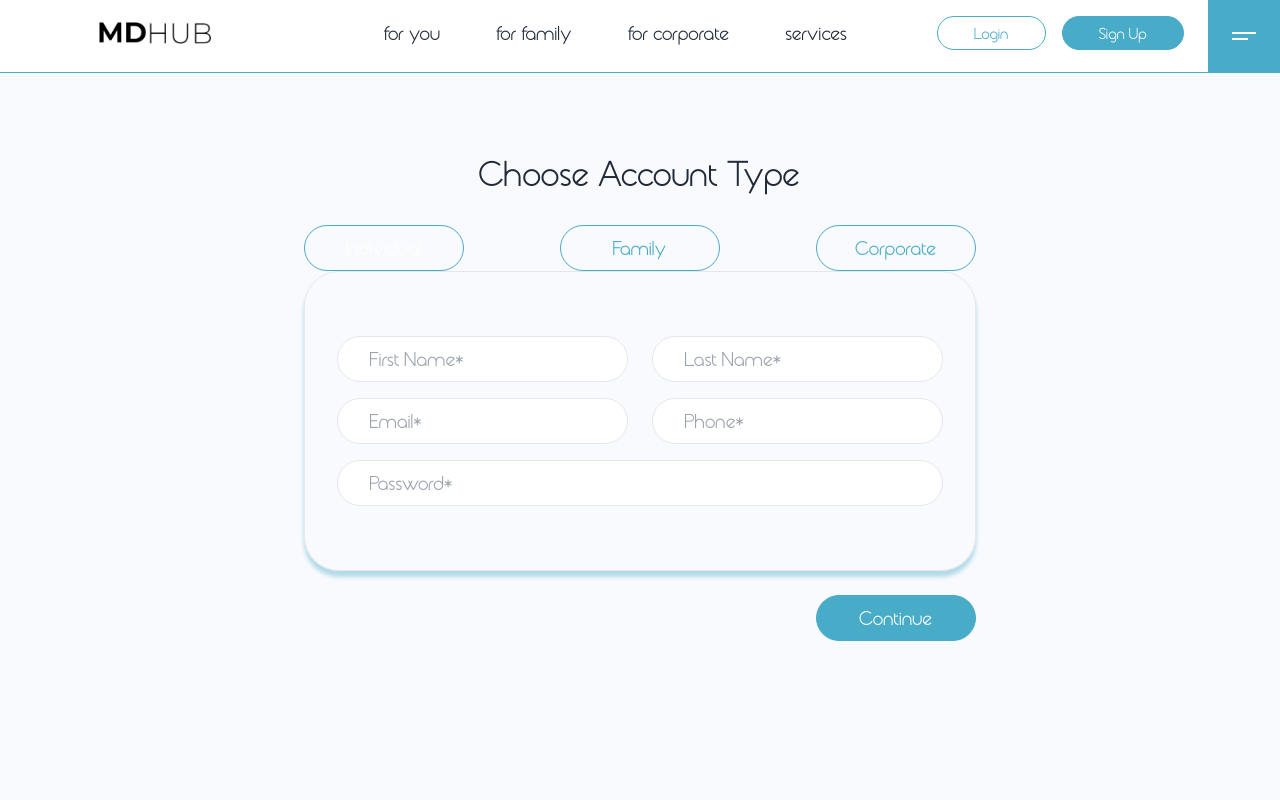
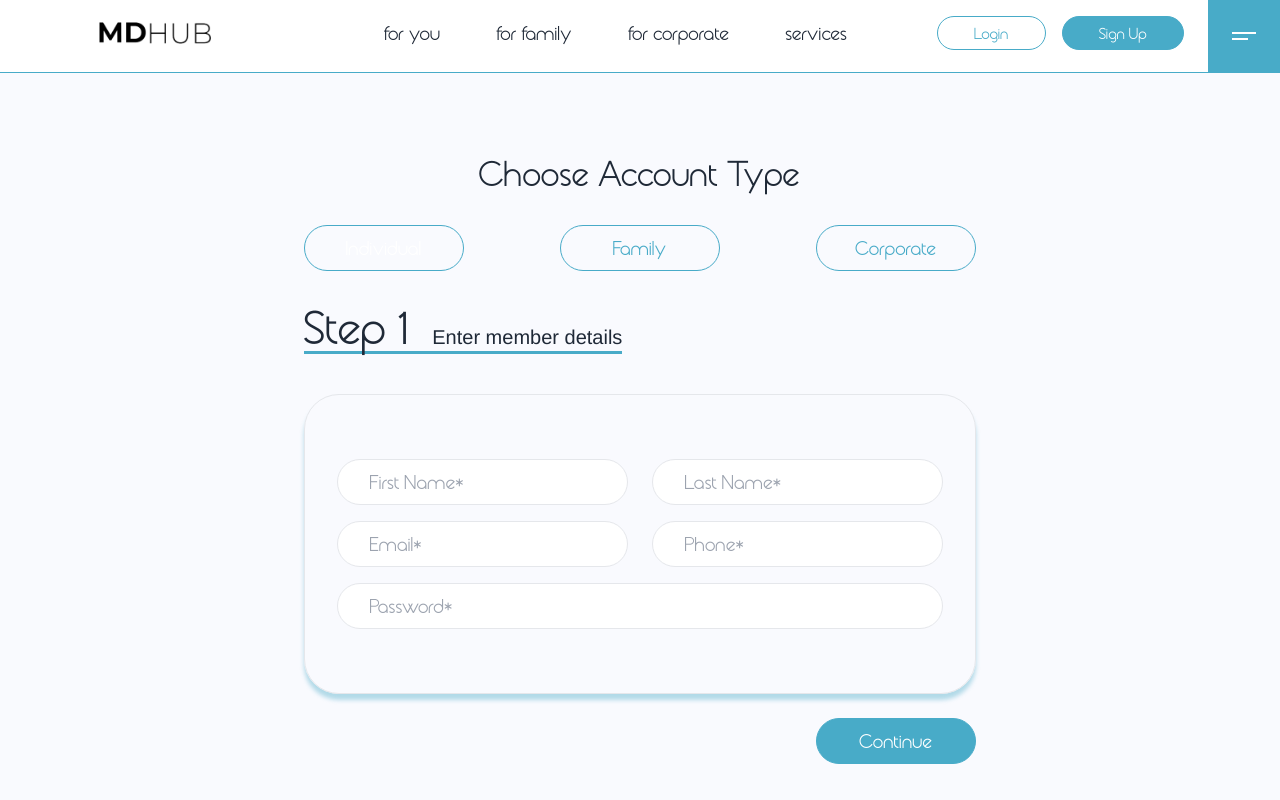
Before and after one commit to DenisLo-master/MdHub, a React (Vite) app: page /register in a window 1280 px wide. Shown: the top 800 px of the page. Built offline with nearby package versions, Linux system fonts and the light colour scheme.

Commit message:
refactored code

```diff
--- a/src/sections/Signup/SignupStepOne.jsx
+++ b/src/sections/Signup/SignupStepOne.jsx
@@ -12,12 +12,26 @@ const SignupStepOne = () => {
   const showSecondFamilyMemberForm = registerationStore(state => state.showSecondFamilyMemberForm)
   const showThirdFamilyMemberForm = registerationStore(state => state.showThirdFamilyMemberForm)
   const showFourthFamilyMemberForm = registerationStore(state => state.showFourthFamilyMemberForm)
-
-
-
+  const formStep = registerationStore(state => state.formStep)
 
   return (
     <section className='space-y-6'>
+      <article className="w-full self-start pt-8 pb-4 mb-4 ">
+        <div className="w-full flex justify-between items-center">
+          <article className="border-b-primary flex items-baseline gap-x-6 border-b-[3px] max-w-xs">
+            <h2 className="text-5xl ">Step 1</h2>
+            <div className="font-body text-xl font-light">
+              <div className="text-right">
+                <p>Enter member details</p>
+                <p className="text-sm">
+                  {selectedAccountType === "family" && "Upto 4 Family Members"}
+                  {selectedAccountType === "corporate" && "Upto 10 Employees"}
+                </p>
+              </div>
+            </div>
+          </article>
+        </div>
+      </article>
       <div className="py-16 border space-y-4 px-8 shadow-cardService rounded-[35px] text-primary relative">
         <div className="w-full flex flex-wrap gap-y-4 gap-x-6">
           <input
```
